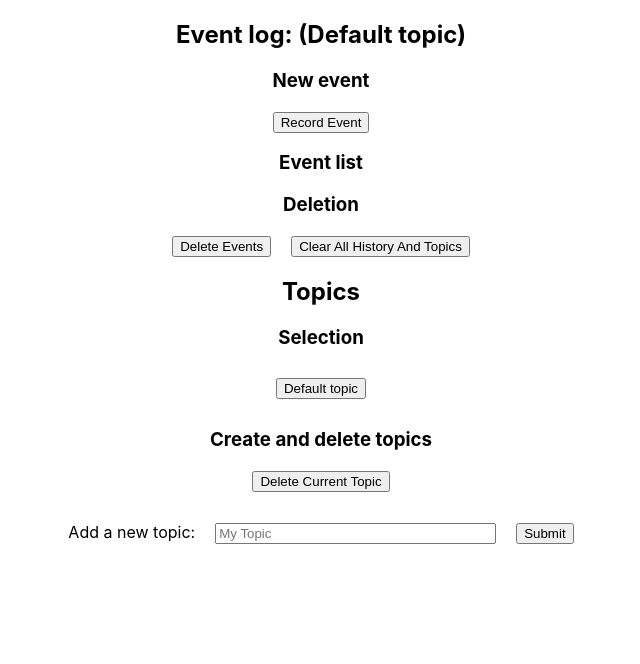
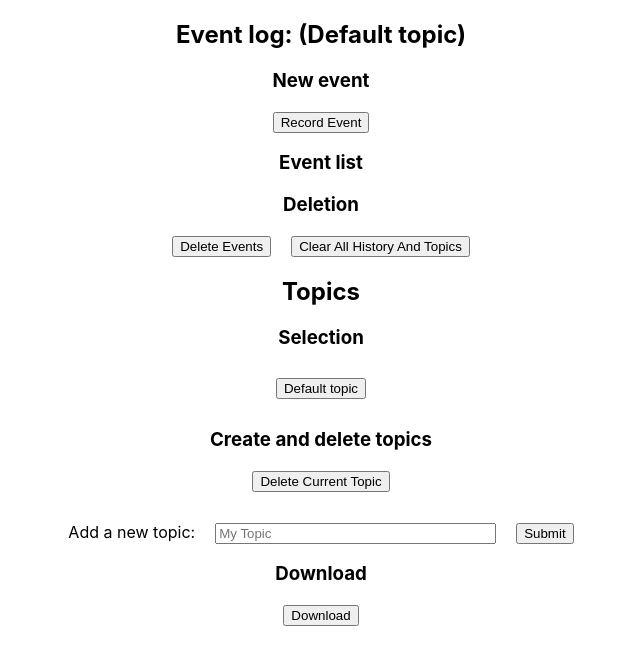
Before and after one commit to arlindohall/event-log, a React (Create React App) app: page / in a window 1280 px wide. Shown: the top 664 px of the page, without its empty margins (319-959 px from the left). Built offline with nearby package versions, Linux system fonts and the light colour scheme.

Commit message:
feat: Add download, don't serialize events
Resolve https://github.com/arlindohall/event-log/issues/4
Resolve https://github.com/arlindohall/event-log/issues/3

```diff
--- a/src/App.css
+++ b/src/App.css
@@ -64,6 +64,10 @@
   padding-top: 30px;
 }
 
+.padding-last {
+  padding-bottom: 30px;
+}
+
 .padding-text {
   padding-left: 10px;
 }
--- a/src/App.tsx
+++ b/src/App.tsx
@@ -28,16 +28,6 @@ type ApplicationFields = {
 };
 
 class EventRecord {
-  static for({ events }: { events: string[] }): EventRecord[];
-  static for({ event }: { event: string }): EventRecord;
-  static for({ events, event }: { events?: string[]; event?: string }) {
-    if (event) return new EventRecord(JSON.parse(event));
-    if (events)
-      return events.map((event: string) => EventRecord.for({ event }));
-
-    throw new Error("Invalid input to Event Record");
-  }
-
   date: string;
   topic: string;
 
@@ -49,19 +39,12 @@ class EventRecord {
   id() {
     return `${this.topic ?? "default"}--${this.date}`;
   }
-
-  toJson() {
-    return JSON.stringify({
-      date: this.date,
-      topic: this.topic,
-    });
-  }
 }
 
 class Application {
   static for(string: string): Application {
     const fields = JSON.parse(string);
-    fields.events = EventRecord.for({ events: fields.events });
+    fields.events = fields.events.map((event: any) => new EventRecord(event));
 
     debug({ eventsInAppFor: fields.events });
     return new Application(fields);
@@ -145,7 +128,7 @@ class Application {
     return JSON.stringify({
       topic: this.topic,
       topics: this.topics,
-      events: this.events.map((event) => event.toJson()),
+      events: this.events as { date: string; topic: string }[],
       absoluteDate: this.absoluteDate,
     });
   }
@@ -175,11 +158,18 @@ const ensure = (action: () => void) => {
 
 function useApplication() {
   const [appState, setAppState] = useState(APPLICATION_AT_STARTUP);
-  const application = Application.for(appState);
+  let application: Application;
+  try {
+    application = Application.for(appState);
+  } catch (exception) {
+    console.error(exception);
+    application = DEFAULT_APP;
+  }
   debug({ application });
 
   const saveState = (app: Application) => {
     const string = app.toJson();
+    debug({ application });
     localStorage.setItem(APPLICATION, string);
     setAppState(string);
   };
@@ -222,6 +212,7 @@ function useApplication() {
     events: application.eventsToShow(),
     topic: application.topic,
     topics: application.topics,
+    backupJson: application.toJson(),
   };
 }
 
@@ -259,6 +250,7 @@ function App() {
     events,
     toggleAbsoluteDate,
     absoluteDate,
+    backupJson,
   } = useApplication();
 
   return (
@@ -287,6 +279,12 @@ function App() {
           topics={topics}
           deleteTopic={deleteTopic}
         />
+      </section>
+      <section className="center-heading padding-last">
+        <h3>Download</h3>
+        <a download="backup.json" href={`data:application/json,${backupJson}`}>
+          <button>Download</button>
+        </a>
       </section>
     </div>
   );
```
